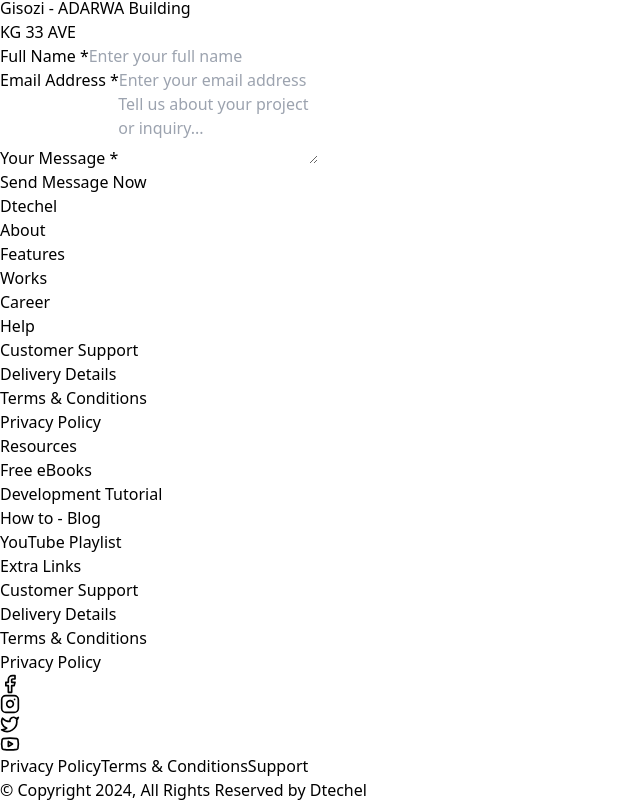
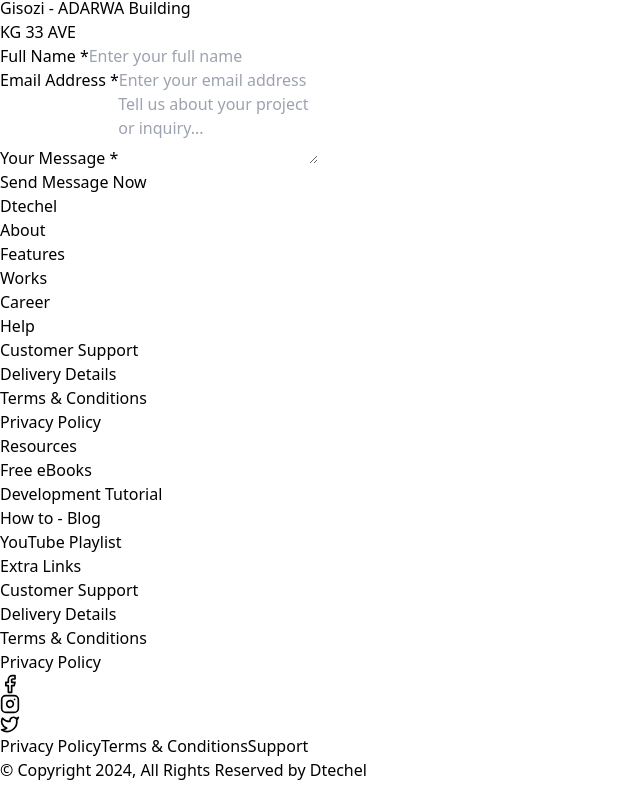
Before and after one commit to elisate/dtechel, a React (Vite) app: page / in a window 1280 px wide. Shown: the part 7842-8644 px from the top of the page, without its empty margins (0-640 px from the left). Built offline with nearby package versions, Linux system fonts and the light colour scheme.

Commit message:
fix some change

```diff
--- a/src/LandingPageComponents/Footer.tsx
+++ b/src/LandingPageComponents/Footer.tsx
@@ -1,4 +1,4 @@
-import { Facebook, Instagram, Twitter, Youtube } from 'lucide-react';
+import { Facebook, Instagram, Twitter} from 'lucide-react';
 
 function Footer() {
   return (
@@ -145,7 +145,7 @@
               className="hover:text-white transition-colors"
               aria-label="YouTube"
             >
-              <Youtube size={20} />
+
             </a>
           </div>
 
--- a/src/LandingPageComponents/Team.tsx
+++ b/src/LandingPageComponents/Team.tsx
@@ -1,4 +1,4 @@
-import { ArrowUpRight, Facebook, Instagram, Twitter } from 'lucide-react';
+import { Facebook, Instagram, Twitter } from 'lucide-react';
 
 function Team() {
   const teamMembers = [
```
